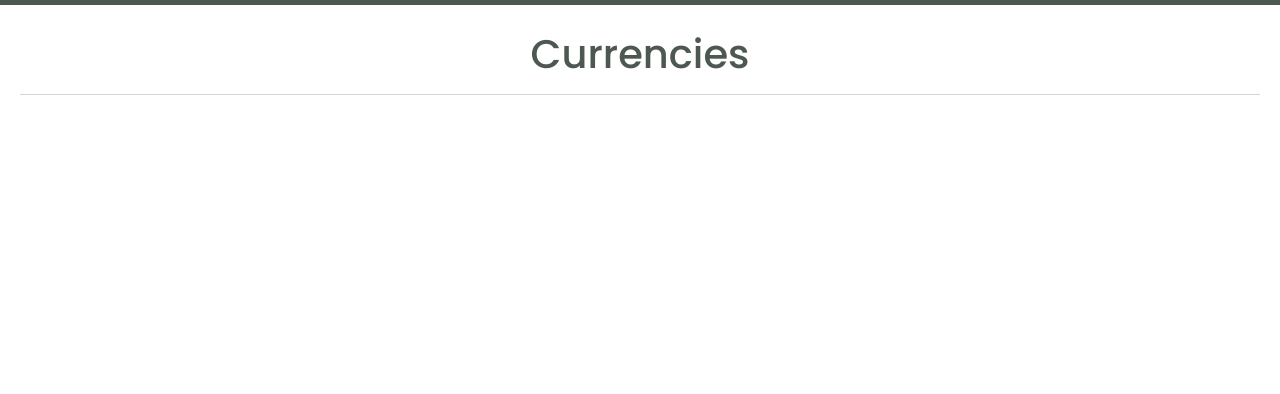
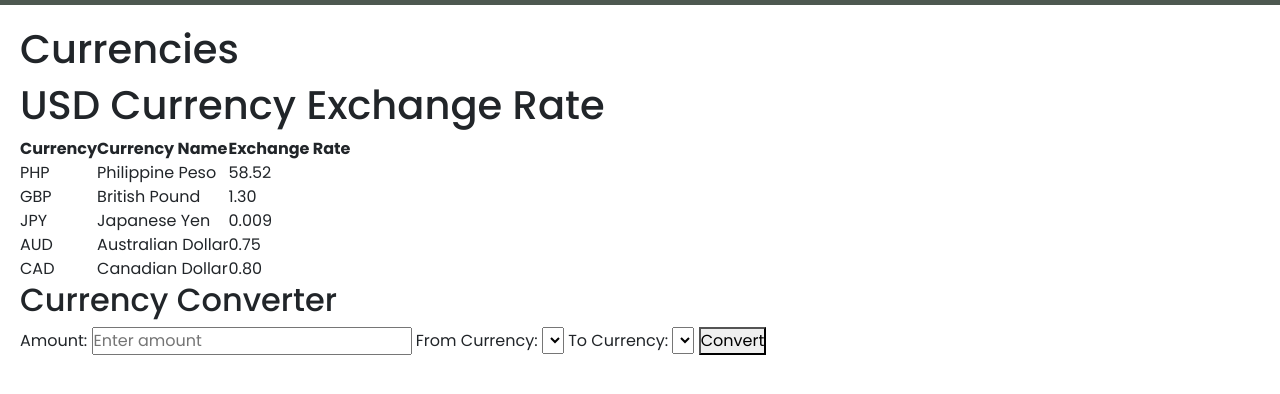
Before and after one commit to ZilkyX/Final-Project-WebDev, a website: page index.html in a window 1280 px wide. Both pictures are taken after a click on the link "Currencies". Shown: the part 56-450 px from the top of the page. Drawn offline with nearby package versions, Linux system fonts and the light colour scheme.

Commit message:
Update index.html

```diff
--- a/index.html
+++ b/index.html
@@ -47,12 +47,63 @@
     </div>
   </section>
 
-  <section id="currencies">
-    <div class="title-container">
-      <h1>Currencies</h1>
-      <hr>
-    </div>
-  </section>
+   <section id="currencies">
+        <h1>Currencies</h1>
+        <h1 class="centered-title">USD Currency Exchange Rate</h1>
+        <div class="table-container">
+            <table class="currency-table">
+                <thead>
+                    <tr>
+                        <th>Currency</th>
+                        <th>Currency Name</th>
+                        <th>Exchange Rate</th>
+                    </tr>
+                </thead>
+                <tbody>
+                    <tr>
+                        <td>PHP</td>
+                        <td>Philippine Peso</td>
+                        <td>58.52</td>
+                    </tr>
+                    <tr>
+                        <td>GBP</td>
+                        <td>British Pound</td>
+                        <td>1.30</td>
+                    </tr>
+                    <tr>
+                        <td>JPY</td>
+                        <td>Japanese Yen</td>
+                        <td>0.009</td>
+                    </tr>
+                    <tr>
+                        <td>AUD</td>
+                        <td>Australian Dollar</td>
+                        <td>0.75</td>
+                    </tr>
+                    <tr>
+                        <td>CAD</td>
+                        <td>Canadian Dollar</td>
+                        <td>0.80</td>
+                    </tr>
+                </tbody>
+            </table>
+        </div>
+        <div class="converter-container">
+            <h2>Currency Converter</h2>
+            <label for="amount">Amount:</label>
+            <input type="number" id="amount" placeholder="Enter amount">
+
+            <label for="from-currency">From Currency:</label>
+            <select id="from-currency"></select>
+
+            <label for="to-currency">To Currency:</label>
+            <select id="to-currency"></select>
+
+            <button onclick="convertCurrency()">Convert</button>
+
+            <div class="result" id="result"></div>
+        </div>
+    </section>
 
   <section id="cryptocurrency">
     <div class="title-container">
```
